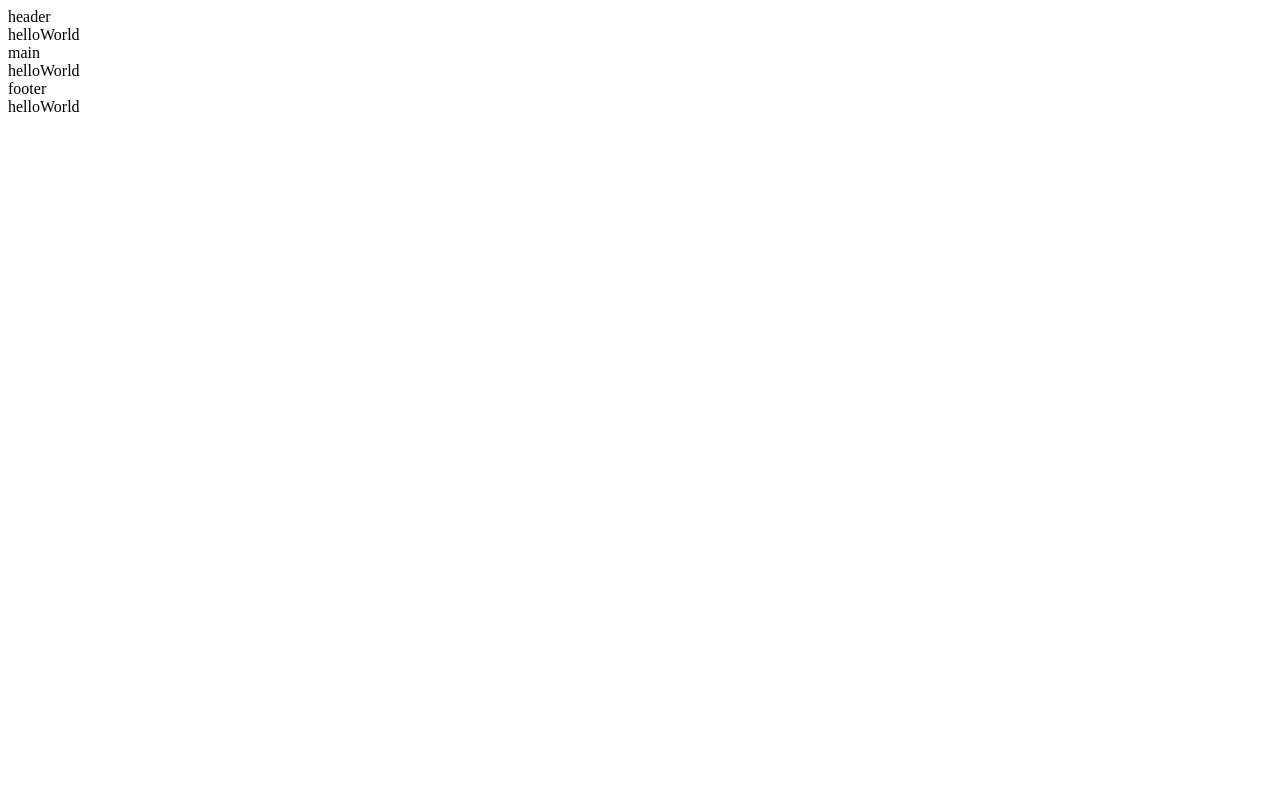
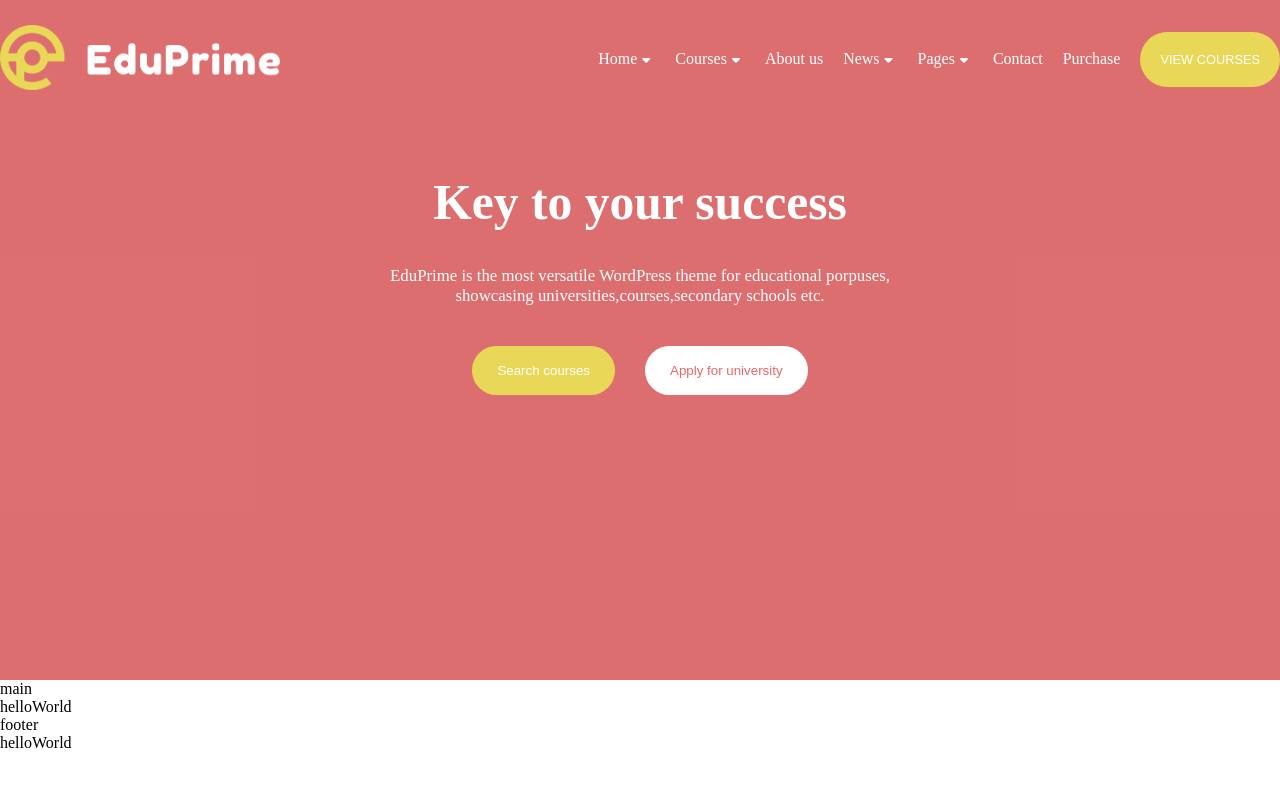
Before and after one commit to jiemarabanzado/proj-html-vuejs, a Vue app: page / in a window 1280 px wide. Shown: the top 786 px of the page. Built offline with nearby package versions, Linux system fonts and the light colour scheme.

Commit message:
checkpoint hero header

```diff
--- a/index.html
+++ b/index.html
@@ -4,7 +4,8 @@
     <meta charset="UTF-8" />
     <link rel="icon" type="image/svg+xml" href="/vite.svg" />
     <meta name="viewport" content="width=device-width, initial-scale=1.0" />
-    <title>Vite + Vue</title>
+    <link rel="stylesheet" href="https://cdnjs.cloudflare.com/ajax/libs/font-awesome/6.2.1/css/all.min.css" integrity="sha512-MV7K8+y+gLIBoVD59lQIYicR65iaqukzvf/nwasF0nqhPay5w/9lJmVM2hMDcnK1OnMGCdVK+iQrJ7lzPJQd1w==" crossorigin="anonymous" referrerpolicy="no-referrer" />
+    <title>EduPrime</title>
   </head>
   <body>
     <div id="app"></div>
--- a/src/App.vue
+++ b/src/App.vue
@@ -19,4 +19,5 @@
 </template>
 
 <style >
+    @import './style/global.scss';
 </style>
--- a/src/components/AppHeader.vue
+++ b/src/components/AppHeader.vue
@@ -1,6 +1,10 @@
 <script>
     import { store } from '../store';
+    import SectionHero from './SectionHero.vue'
     export default{
+        components:{
+            SectionHero
+        },
         data(){
             return{
                 store
@@ -11,12 +15,89 @@
 
 <template>
     <header>
-        <div>header</div>
-        <div>{{this.store.temp}}</div>
+        <div class="head-bar container row">
+            <div class="head-img">
+                <img src="../assets/img/theme_eduprime_logo.png" alt="">
+            </div>
+            <div class="head-nav">
+                <ul class="row">
+                    <li class="dropdown-nav row">
+                        <div>Home</div>
+                        <div><i class="fa-solid fa-sort-down"></i></div>
+                    </li>
+                    <li class="dropdown-nav row">
+                        <div>Courses</div>
+                        <div><i class="fa-solid fa-sort-down"></i></div>
+                    </li>
+                    <li>About us</li>
+                    <li class="dropdown-nav row">
+                        <div>News</div>
+                        <div><i class="fa-solid fa-sort-down"></i></div>
+                    </li>
+                    <li class="dropdown-nav row">
+                        <div>Pages</div>
+                        <div><i class="fa-solid fa-sort-down"></i></div>
+                    </li>
+                    <li>Contact</li>
+                    <li>Purchase</li>
+                </ul>
+            </div>
+            <div class="head-btn">
+                <button>VIEW COURSES</button>
+            </div>
+        </div>
+        <SectionHero/>
+
     </header>
 
 </template>
 
-<style>
+<style lang="scss" scoped>
+    header{
+        height: 680px;
+        background-color: #DA5F60E6;
+        padding:25px 0px;
+        .head-bar{
+            align-items: center;
+            margin-bottom: 60px;
+        }
+
+    }
+    .head-img{
+        flex-grow: 1;
+        img{
+            width: 280px;
+            object-fit: cover;
+        }
+    }
+    ul{
+        align-items: center;
+        li{
+            list-style: none;
+            margin-right: 20px;
+            color: white;
+
+        }
+    }
+    .dropdown-nav div{
+        margin-right: 5px;
+    }
+    .dropdown-nav{
+        align-items: center;
+    }
+    .dropdown-nav i{
+        font-size: 0.8rem;
+        padding-bottom: 6px;
+    }
+    button{
+        padding: 20px;
+        font-weight: 400;
+        font-size: 0.8rem;
+
+        background-color: #E9D758;
+        border: none;
+        border-radius: 30px;
+        color: white;
+    }
 
 </style>
--- /dev/null
+++ b/src/components/SectionHero.vue
@@ -0,0 +1,53 @@
+<script>
+
+</script>
+
+<template>
+    <section class="hero">
+        <h2>Key to your success</h2>
+        <p>EduPrime is the most versatile WordPress theme for educational porpuses, showcasing universities,courses,secondary schools etc.</p>
+        <div class="hero-buttons">
+            <button class="hero-btn"><span></span>Search courses</button>
+            <button class="hero-btn"><span></span>Apply for university</button>
+        </div>
+    </section>
+
+</template>
+
+<style lang="scss" scoped>
+    .hero{
+        max-width: 620px;
+        padding: 20px 20px;
+        margin: auto;
+        color: white;
+        h2{
+            text-align: center;
+            font-size: 3.1rem;
+            margin-bottom: 35px;
+        }
+        p{
+            text-align: center;
+            font-size: 1.05rem;
+            margin-bottom: 40px;
+        }
+        .hero-buttons{
+            text-align: center;
+            .hero-btn{
+                margin: 0px 15px;
+                padding: 17px 25px;
+                border-radius: 25px;
+                border: none;
+                &:first-child{
+                    color: white;
+                    background-color:#E9D758;
+
+                }
+                &:nth-child(2){
+                    background-color: white;
+                    color: #E56768;
+                }
+
+            }
+        }
+    }
+</style>
--- /dev/null
+++ b/src/style/global.scss
@@ -0,0 +1,14 @@
+@import './typography.scss';
+*{
+    padding:0;
+    margin:0;
+    box-sizing: border-box;
+}
+.container{
+    max-width: 1350px;
+    margin: auto;
+
+}
+.row{
+    display: flex;
+}
```
Also changed, not shown: src/style/typography.scss (added).
